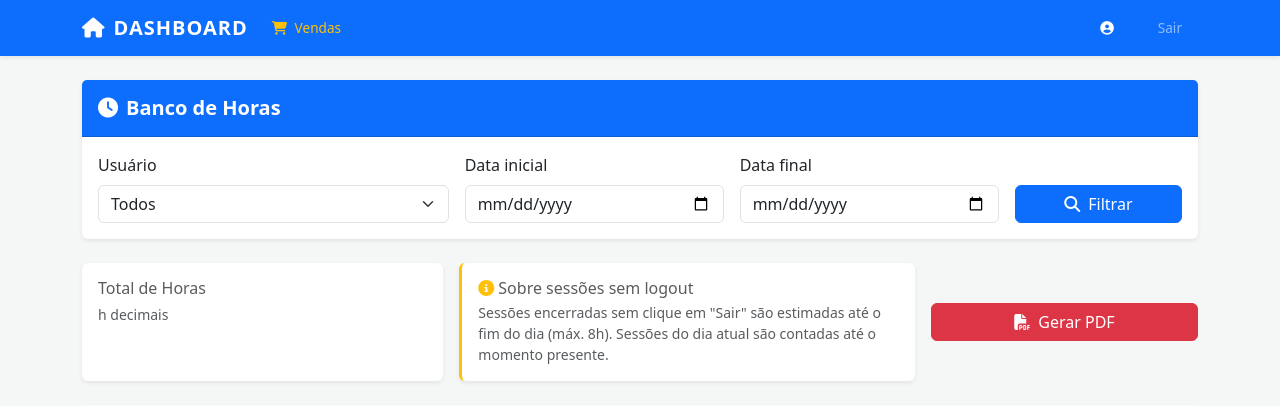
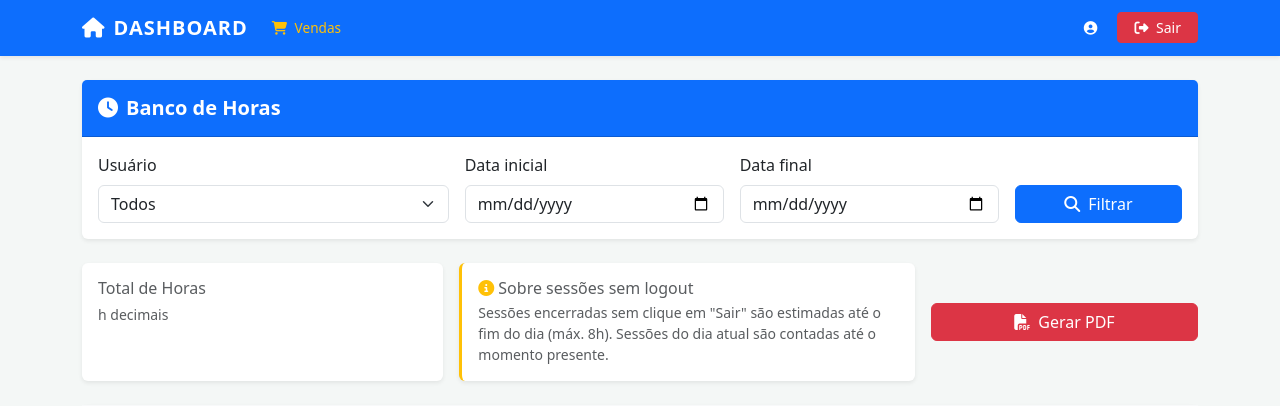
Before and after one commit to gustavosdefreitas/Plataforma-Gestao-Textil-PIV, a FastAPI app: template templates/banco_horas.html in a window 1280 px wide. Shown: the top 406 px of the page. Run offline with FastAPI, Linux system fonts and the light colour scheme; the template is opened without the code that fills it, so the values that code supplies are empty; parts of the project's set-up code (start-up, migrations or seed data) failed here and were passed over.

Commit message:
fix: botao logout mais visivel — btn-danger com icone, sempre visivel

```diff
--- a/templates/base.html
+++ b/templates/base.html
@@ -70,14 +70,16 @@
                     </li>
                     {% endif %}
                 </ul>
-                <div class="navbar-nav">
-                    <span class="nav-link text-white d-none d-lg-block">
+                <div class="navbar-nav align-items-center">
+                    <span class="nav-link text-white me-2">
                         <i class="fas fa-user-circle me-1" aria-hidden="true"></i> {{ user.username }}
                         {% if user.perfil == 'admin' %}
                         <span class="badge bg-warning text-dark ms-1" style="font-size:0.65rem;">admin</span>
                         {% endif %}
                     </span>
-                    <a class="nav-link btn btn-outline-light btn-sm ms-lg-3 px-3" href="/logout">Sair</a>
+                    <a class="btn btn-danger btn-sm px-3" href="/logout">
+                        <i class="fas fa-sign-out-alt me-1" aria-hidden="true"></i> Sair
+                    </a>
                 </div>
             </div>
         </div>
```
